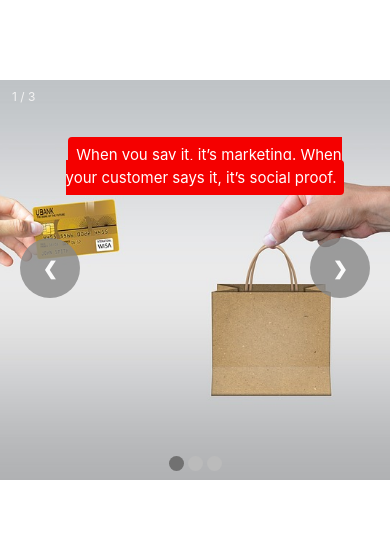
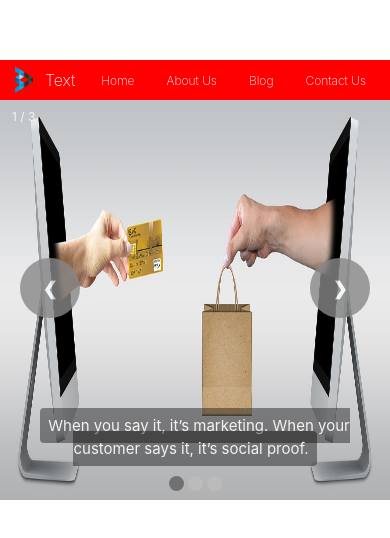
Before and after one commit to jshah3821/dynamic-form-for-project, a React (Vite) app: page / in a window 390 px wide. Shown: the part 142-680 px from the top of the page. Built offline with nearby package versions, Linux system fonts and the light colour scheme.

Commit message:
header responsive completed

```diff
--- a/src/components/Elements/Header/HeaderElement.tsx
+++ b/src/components/Elements/Header/HeaderElement.tsx
@@ -1,9 +1,13 @@
-import React from "react";
+import React, { useState } from "react";
 import { bvLogo } from "../assets/bvLogo64";
 import { removeKeyInObject } from "../utils/removeKeyInObject";
+import { FaBars } from "react-icons/fa";
+import { RxCross2 } from "react-icons/rx";
+import { hexToRGBA } from "../utils/hexToRGBA";
 import "./headerStyles.css";
 
 const HeaderElement = ({ headerProps }) => {
+  const [open, setOpen] = useState(false);
   function replaceRoute(url) {
     if (url.startsWith("http")) {
       window.open(url, "_blank");
@@ -36,35 +40,37 @@ const HeaderElement = ({ headerProps }) => {
     textTransform: styles?.textTransform,
   };
 
+  const navIconClickHandle = () => {
+    setOpen((prev) => !prev);
+  };
+
   return (
+    <div style={{ position: "relative" }}>
       <div
-      className="header_styles header_container_package flex items-center justify-between"
+        className="he_container"
         style={removeKeyInObject(styles, menuItemTextStyle)}
       >
-      <div
-        onClick={() => replaceRoute("/")}
-        className="flex items-center pointer"
-      >
+        <div onClick={() => replaceRoute("/")} className="he_title_container">
           <img
             src={
               headerProps?.properties?.headerDetails?.imageDetails?.dataURL ||
               bvLogo
             }
-          className="icon-30"
+            className="he_logo_img"
             alt="header-logo"
             style={{ objectFit: styles?.objectFit }}
           />
-        <p className="camelCase icon-black ml1" style={menuTitleTextStyle}>
+          <p className="he_title_text" style={menuTitleTextStyle}>
             {headerProps.properties.headerDetails.headerLabel || "text"}
           </p>
         </div>
-      <div className="flex items-center">
-        <ul className="flex items-center camelCase p0 m0 ul-styles">
+        <div className="he_navlist_container">
+          <ul className="he_nav_list">
             {headerProps?.properties?.menuDetails.map((item, i) => {
               return (
                 <li
                   onClick={() => replaceRoute(item?.link)}
-                className="p2 header_link pointer"
+                  className="he_nav_listitem"
                   style={menuItemTextStyle}
                   key={i}
                 >
@@ -74,6 +80,35 @@ const HeaderElement = ({ headerProps }) => {
             })}
           </ul>
         </div>
+        <div className="he_navicon_container">
+          {open ? (
+            <RxCross2 className="he_nav_icon" onClick={navIconClickHandle} />
+          ) : (
+            <FaBars className="he_nav_icon" onClick={navIconClickHandle} />
+          )}
+        </div>
+      </div>
+      {open ? (
+        <ul
+          className="he_mobile_nav_list"
+          style={{
+            backgroundColor: hexToRGBA(styles?.backgroundColor, 0.6),
+          }}
+        >
+          {headerProps?.properties?.menuDetails.map((item, i) => {
+            return (
+              <li
+                onClick={() => replaceRoute(item?.link)}
+                className="he_mobile_nav_listitem"
+                style={menuItemTextStyle}
+                key={i}
+              >
+                {item?.name ?? "Add Menu Item "}
+              </li>
+            );
+          })}
+        </ul>
+      ) : null}
     </div>
   );
 };
--- a/src/components/Elements/Header/headerStyles.css
+++ b/src/components/Elements/Header/headerStyles.css
@@ -1,137 +1,95 @@
 @import "../assets/theme.css";
-.menu_link_wrapper {
-  box-shadow: rgba(0, 0, 0, 0.05) 0px 0px 0px 1px;
-  padding: 9px;
-  margin-bottom: 10px;
-}
-.header_container_package {
+
+.he_container {
+  display: flex;
+  height: 40px;
   top: 0;
   left: 0;
-  background-color: #333;
+  align-items: center;
   color: #fff;
   padding: 0px 10px;
   z-index: 1000;
   padding: 0.5rem;
+  justify-content: space-between;
+  color: rgb(255, 255, 255);
+  background-color: #000000;
 }
 
-.header_styles {
-  height: 40px;
-  background-color: rgb(51, 51, 51);
+.he_title_container {
   display: flex;
   align-items: center;
-  justify-content: space-between;
-  color: rgb(255, 255, 255);
-}
-
-.width-100 {
-  width: 100% !important;
-}
-
-.header_menu_add_button {
-  display: flex;
-  align-items: center;
-  justify-content: right;
-}
-
-.icon_menu_wrapper {
-  display: flex;
-  align-items: center;
-  justify-content: space-between;
-}
-
-.main_icon_menu_wrapper {
-  text-transform: capitalize;
-  font-size: 12px;
-  padding: 0;
-  margin-top: 10px;
-}
-
-.edit_delete_icon_wrapper {
-  display: flex;
-  align-items: center;
-  gap: 18px;
   cursor: pointer;
 }
 
-.edit_input_styles {
-  margin: 0;
+.he_logo_img {
+  width: 29px;
+  height: 30px;
 }
 
-.edit_icon_styles {
+.he_title_text {
+  text-transform: capitalize;
+  color: black;
+  margin-left: 0.5rem;
+}
+
+.he_navlist_container {
   display: flex;
   align-items: center;
-  justify-content: center;
-  font-size: 20px;
-  margin-bottom: 16px;
 }
 
-.menu_div_scroll {
-  height: auto;
-  overflow-y: auto;
+.he_nav_list {
+  display: flex;
+  align-items: center;
+  text-transform: capitalize;
+  padding: 0;
+  margin: 0;
+  font-size: 12px;
 }
 
-.menu_div_scroll::-webkit-scrollbar {
-  width: 3px;
-  margin-left: 5px;
+.he_nav_listitem {
+  cursor: pointer;
+  list-style: none;
+  padding: 1rem;
 }
 
-.menu_div_scroll::-webkit-scrollbar-thumb {
-  background-color: #888;
-  border-radius: 3px;
+.he_navicon_container {
+  display: none;
 }
 
-.menu_div_scroll ::-webkit-scrollbar-track {
-  background-color: #eee;
-  border-radius: 3px;
+.he_nav_icon {
+  font-size: 20px;
+  color: #ffffff;
+  cursor: pointer;
+  margin: 0px 10px;
 }
 
-.name_and_icon_wrapper {
+.he_mobile_nav_list {
   display: flex;
-  align-items: center;
-  justify-content: space-between;
-  padding: 10px;
-  border-bottom: 1px solid #dbdbdb;
+  flex-direction: column;
+  align-items: flex-start;
+  text-transform: capitalize;
+  padding: 0;
+  margin: 0;
+  font-size: 16px;
+  background-color: rgba(0, 0, 0, 0.8);
+  position: absolute;
+  width: 100%;
+  z-index: 2;
 }
 
-.preview_icon_styles {
-  margin-left: 12px;
-  display: flex;
-  align-items: center;
-  font-size: 18px;
-  background-color: #fff;
-  background-position: 0 0;
-  min-height: 38px;
-  border-radius: 6px;
-  border: 2px #13293d solid;
+.he_mobile_nav_listitem {
+  cursor: pointer;
+  list-style: none;
+  padding: 1rem;
   width: 100%;
-  cursor: pointer;
-  box-sizing: border-box;
-  color: #13293d;
-  transition: border 0.2s ease-in-out, box-shadow 0.2s ease-in-out;
-  padding: 0.5rem;
+  height: 100%;
 }
 
-.header_action_button_css {
-  background-color: #00800029;
-  background-position: 0 0;
-  min-height: 38px;
-  border-radius: 6px;
-  border: 1px #00800029 solid;
-  width: 100%;
-  cursor: pointer;
-  box-sizing: border-box;
-  color: #008000;
-  transition: border 0.2s ease-in-out, box-shadow 0.2s ease-in-out;
-  padding: 0.5rem;
+@media only screen and (min-device-width: 320px) and (max-device-width: 480px) and (-webkit-min-device-pixel-ratio: 2) and (orientation: portrait) {
+  .he_navlist_container {
+    display: none;
+  }
+  .he_navicon_container {
+    display: block;
+  }
 }
-
-.header-height {
-  height: 40px;
-}
-.header_link {
-  list-style: none;
-}
-
-.ul-styles {
-  font-size: 12px;
-}
--- /dev/null
+++ b/src/components/Elements/utils/hexToRGBA.tsx
@@ -0,0 +1,22 @@
+export const hexToRGBA = (hex, a) => {
+  // Remove '#' if it's included
+  hex = hex.replace("#", "");
+
+  let r, g, b;
+
+  // Handle different formats (#RRGGBB, #RGB)
+  if (hex.length === 3) {
+    r = parseInt(hex[0] + hex[0], 16);
+    g = parseInt(hex[1] + hex[1], 16);
+    b = parseInt(hex[2] + hex[2], 16);
+  } else if (hex.length === 6) {
+    r = parseInt(hex.slice(0, 2), 16);
+    g = parseInt(hex.slice(2, 4), 16);
+    b = parseInt(hex.slice(4, 6), 16);
+  } else {
+    return null; // Invalid hex
+  }
+
+  // Return RGB string
+  return `rgba(${r}, ${g}, ${b},${a})`;
+};
```
Also changed, not shown: src/data.json. Lines whose indentation alone changed are shown as unchanged.
